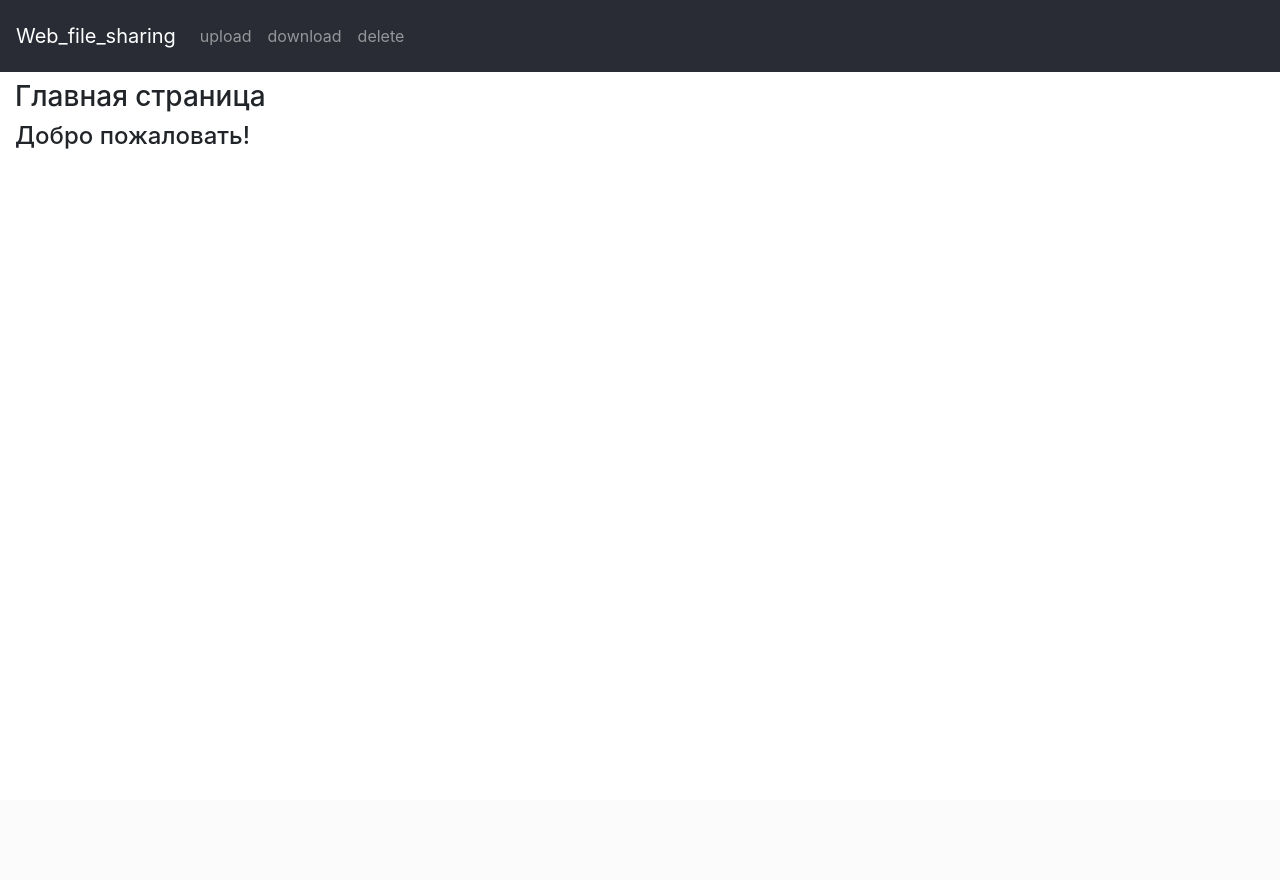
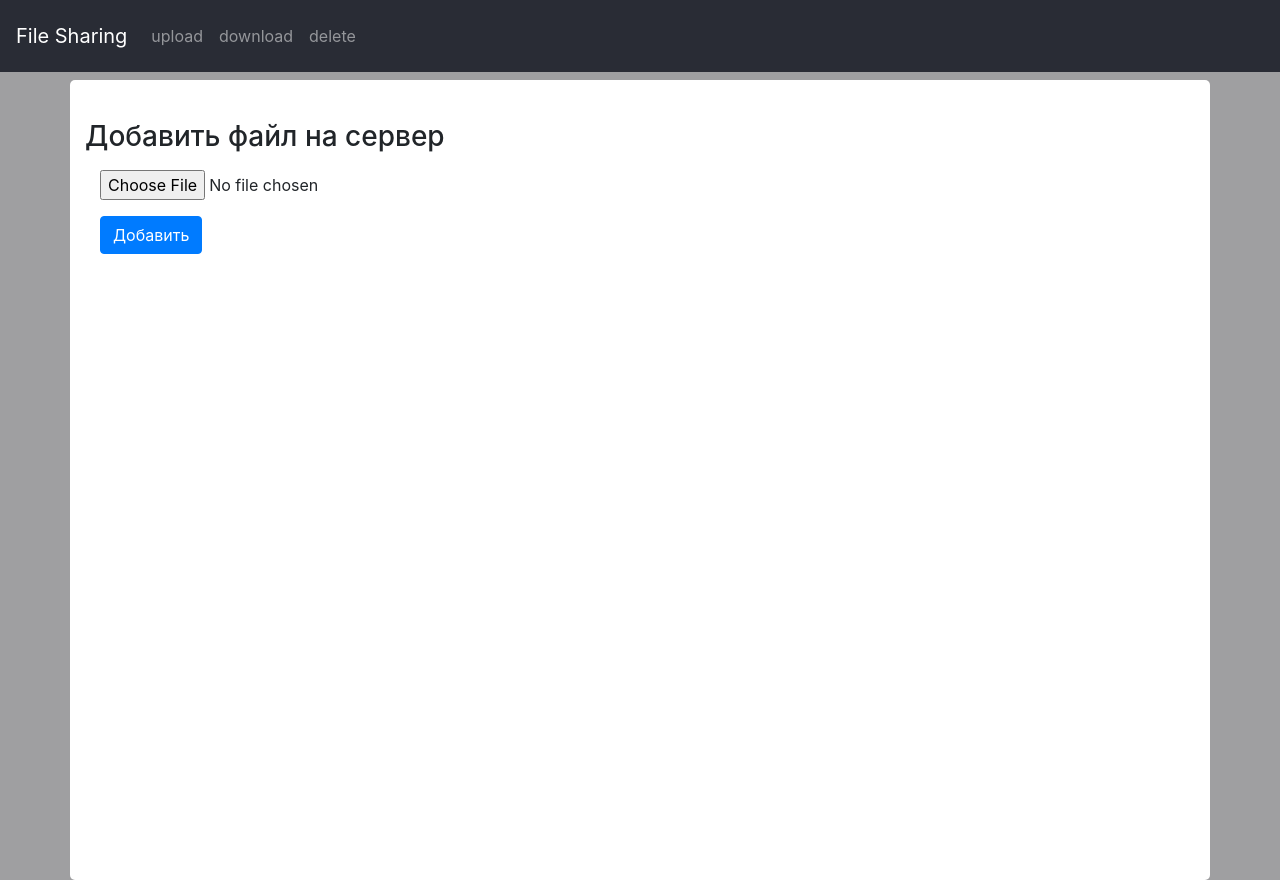
Before and after one commit to Gelion91/web_file_sharing, a Flask app: page / in a window 1280 px wide. Before the commit the page ends 149 px from the top, so only its background shows below. Run offline with Flask 2, Linux system fonts and the light colour scheme; some libraries are stand-ins or nearby versions.

Commit message:
Правки

```diff
--- a/__init__.py
+++ b/__init__.py
@@ -7,5 +7,4 @@ def create_app():
     app.config.from_pyfile('config.py')
     app.register_blueprint(main_blueprint)
 
-
     return app
--- a/main/views.py
+++ b/main/views.py
@@ -1,6 +1,4 @@
 import os
-from glob import glob
-
 from flask import Blueprint, render_template, flash, url_for, request, send_file
 from werkzeug.utils import redirect, secure_filename
 from main.forms import UploadForm, DownloadForm, DeleteForm
@@ -10,21 +8,16 @@ basedir = os.path.abspath(os.path.dirname(__file__))
 
 
 @blueprint.route('/')
-def index():
-    title = 'Главная страница'
-    return render_template('start.html', page_title=title)
-
-
 @blueprint.route('/upload')
 def upload():
-    title = 'Добавить'
+    title = 'Добавить файл на сервер'
     upload_form = UploadForm()
     return render_template('upload/upload.html', page_title=title, form=upload_form)
 
 
 @blueprint.route('/process_upload', methods=['POST'])
 def process_upload():
-    """ Добавить файл """
+    """ Добавление файла на сервер """
     upload_form = UploadForm()
     if upload_form.validate_on_submit():
         if request.method == 'POST':
@@ -36,25 +29,23 @@ def process_upload():
             if not os.path.exists(os.path.join(basedir, '..', 'store', filename[:2])):
                 os.mkdir(os.path.join(basedir, '..', 'store', filename[:2]))
             f.save(os.path.join(basedir, '..', 'store', filename[:2], filename))
-
         flash('Файл сохранен')
-        flash(f'хэш-ключ: {filename}')
+        flash(f'хэш: {filename}')
         return redirect(url_for('main.upload'))
-
     flash('Файл не выбран.')
     return redirect(url_for('main.upload'))
 
 
 @blueprint.route('/download')
 def download():
-    title = 'Скачать'
+    title = 'Скачать файл'
     download_form = DownloadForm()
     return render_template('download/download.html', page_title=title, form=download_form)
 
 
 @blueprint.route('/process_download', methods=['GET', 'POST'])
 def process_download():
-    """ Скачать файл """
+    """ Скачать файл с сервера """
     download_form = DownloadForm()
     if download_form.validate_on_submit():
         if request.method == 'POST':
@@ -65,20 +56,20 @@ def process_download():
                 flash('Файл не найден.')
                 return redirect(url_for('main.download'))
 
-    flash('Введите ключ.')
+    flash('Введите хэш.')
     return redirect(url_for('main.download'))
 
 
 @blueprint.route('/delete')
 def delete():
-    title = 'Удалить'
+    title = 'Удалить файл'
     delete_form = DeleteForm()
     return render_template('delete/delete.html', page_title=title, form=delete_form)
 
 
 @blueprint.route('/process_delete', methods=['GET', 'POST'])
 def process_delete():
-    """ Удаление файла """
+    """ Удаление файла с сервера """
     delete_form = DeleteForm()
     if delete_form.validate_on_submit():
         if request.method == 'POST':
@@ -90,6 +81,5 @@ def process_delete():
             except FileNotFoundError:
                 flash('Файл не найден.')
                 return redirect(url_for('main.delete'))
-
-    flash('Введите ключ.')
+    flash('Введите хэш.')
     return redirect(url_for('main.delete'))
--- /dev/null
+++ b/static/style.css
@@ -0,0 +1,11 @@
+body {
+    background-color: #848487c7;
+    width: 100%;
+    height: 100%;
+}
+
+#front {
+    background-color: white;
+    height: 100vh;
+    border-radius: 5px;
+}
--- a/templates/base.html
+++ b/templates/base.html
@@ -14,11 +14,14 @@
 
   <body>
     {% include 'menu.html' %}
-    <div class="container-fluid" id="back">
-      <div>
-        <h3>{{ page_title }}</h3>
-      </div>
-          {% block content %}{% endblock %}
+    <div class="container-fluid">
+        <div class="container" id="front">
+          <p><br></p>
+          <div>
+            <h3>{{ page_title }}</h3>
+          </div>
+              {% block content %}{% endblock %}
+        </div>
     </div>
     <!-- Optional JavaScript -->
     <!-- jQuery first, then Popper.js, then Bootstrap JS -->
--- a/templates/delete/delete.html
+++ b/templates/delete/delete.html
@@ -1,6 +1,6 @@
 {% extends 'base.html' %}
 {% block content %}
-    <div class="col-4">
+    <div class="col">
         <form action="{{ url_for('main.process_delete')}}" method="POST">
             {{ form.hidden_tag() }}
             <div class="form-group">
@@ -11,9 +11,9 @@
         </form>
     </div>
     <div>
+        <p></p>
         {% with messages = get_flashed_messages() %}
             {% if messages %}
-            <h4>{{page_title}}</h4>
             <div class="alert alert-warning" role="alert">
                 {% for message in messages %}
                     {{ message }}<br>
--- a/templates/download/download.html
+++ b/templates/download/download.html
@@ -1,6 +1,6 @@
 {% extends 'base.html' %}
 {% block content %}
-    <div class="col-4">
+    <div class="col">
         <form action="{{ url_for('main.process_download')}}" method="POST">
             {{ form.hidden_tag() }}
             <div class="form-group">
@@ -11,9 +11,9 @@
         </form>
     </div>
     <div>
+        <p></p>
         {% with messages = get_flashed_messages() %}
             {% if messages %}
-            <h4>{{page_title}}</h4>
             <div class="alert alert-warning" role="alert">
                 {% for message in messages %}
                     {{ message }}<br>
--- a/templates/menu.html
+++ b/templates/menu.html
@@ -1,5 +1,5 @@
 <nav class="navbar navbar-expand-lg p-3 mb-2 navbar-dark" style="background-color: #292C35;">
-  <a class="navbar-brand" href="/">Web_file_sharing</a>
+  <a class="navbar-brand" href="/">File Sharing</a>
   <button class="navbar-toggler" type="button" data-toggle="collapse" data-target="#navbarSupportedContent" aria-controls="navbarSupportedContent" aria-expanded="false" aria-label="Toggle navigation">
     <span class="navbar-toggler-icon"></span>
   </button>
--- a/templates/start.html
+++ /dev/null
@@ -1,4 +0,0 @@
-{% extends 'base.html' %}
-{% block content %}
-    <h4>Добро пожаловать!</h4>
-{% endblock %}
--- a/templates/upload/upload.html
+++ b/templates/upload/upload.html
@@ -1,19 +1,19 @@
 {% extends 'base.html' %}
 {% block content %}
-    <div class="col-4">
+    <div class="col">
         <form action="{{ url_for('main.process_upload')}}" method="POST" enctype=multipart/form-data>
             {{ form.hidden_tag() }}
             <div class="form-group">
-                {{ form.file.label }}
+                <p></p>
                 {{ form.file() }}
             </div>
                 {{ form.submit }}
         </form>
     </div>
     <div>
+        <p></p>
         {% with messages = get_flashed_messages() %}
             {% if messages %}
-            <h4>{{page_title}}</h4>
             <div class="alert alert-warning" role="alert">
                 {% for message in messages %}
                     {{ message }}<br>
--- a/wsgi.py
+++ b/wsgi.py
@@ -2,4 +2,4 @@ from __init__ import create_app
 app = create_app()
 
 if __name__ == '__main__':
-    app.run(debug=True)
+    app.run()
```
Also changed, not shown: requirements.txt (added, +13 -0 lines), README.md.
